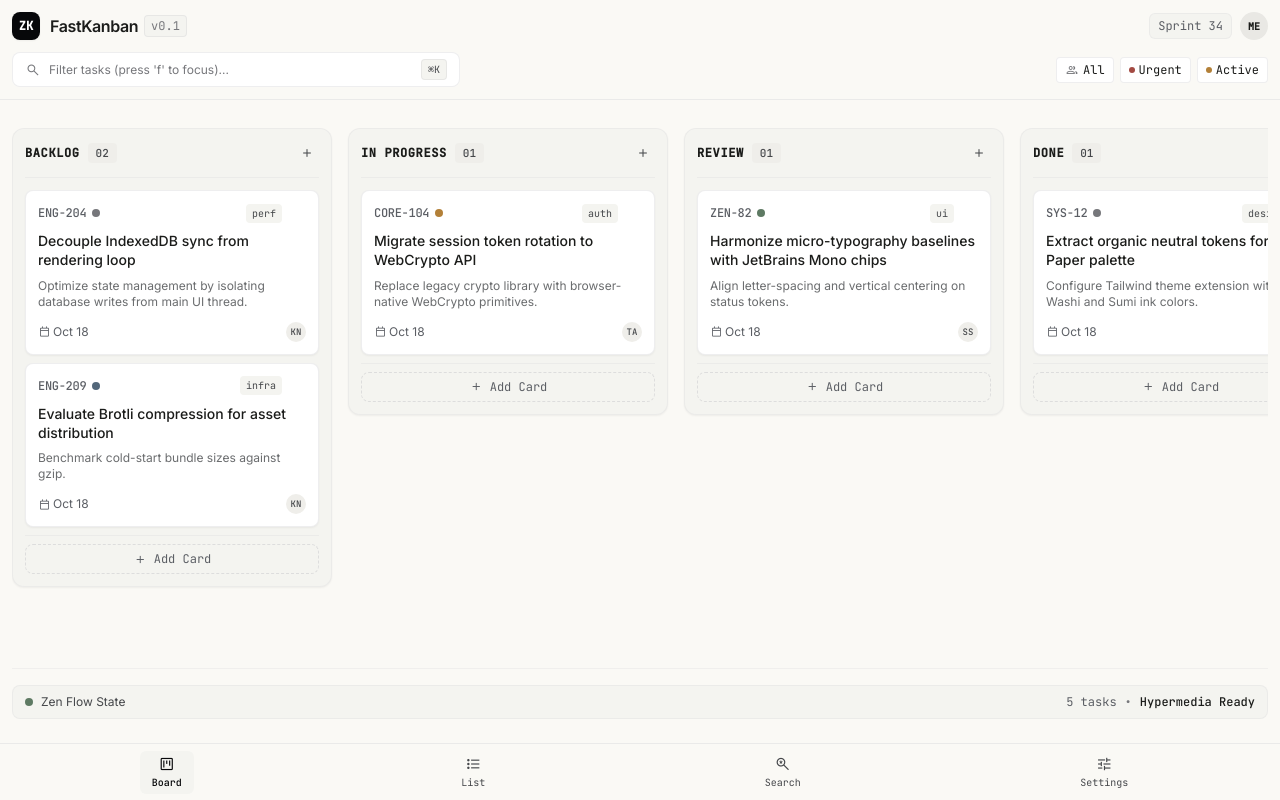
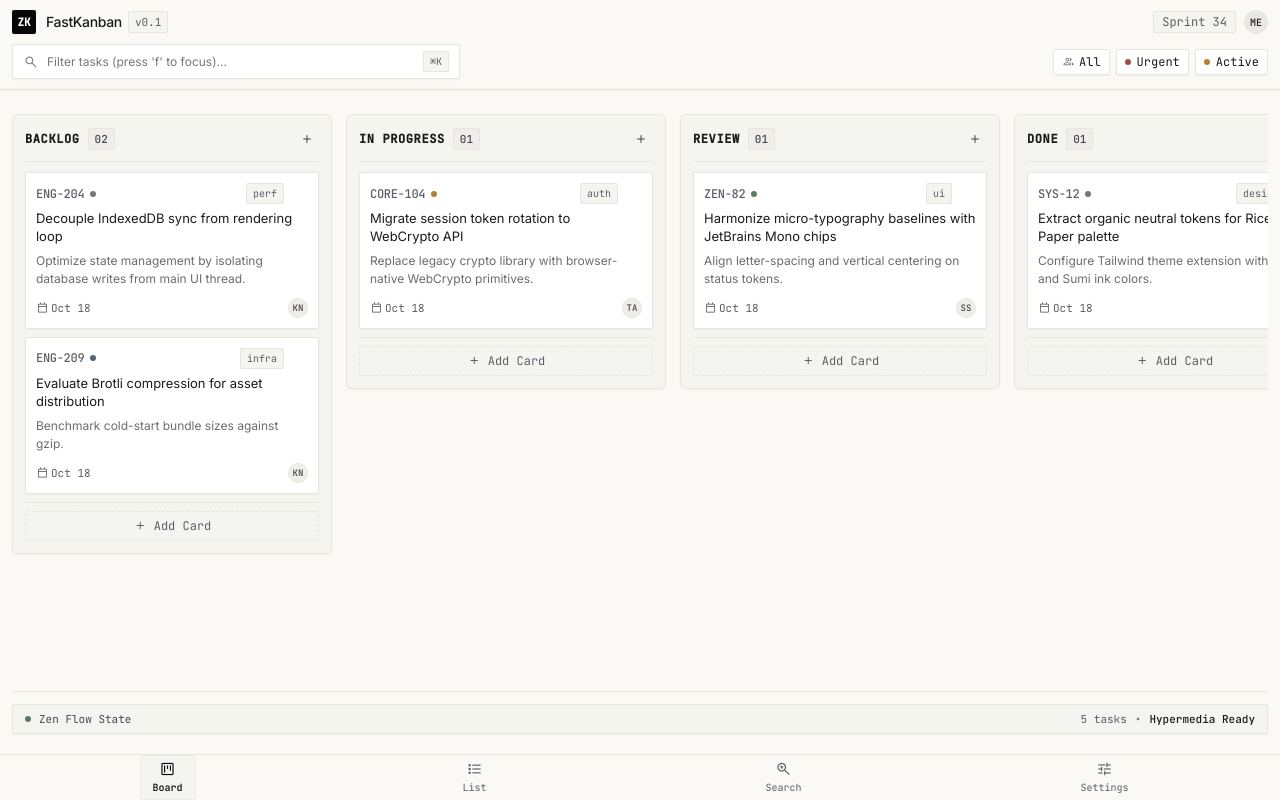
Before and after one commit to denis911/antigravity-opendesign-stitch-mini-kanban-board, a FastAPI app: page / in a window 1280 px wide. Run offline with FastAPI, Linux system fonts and the light colour scheme; some libraries are stand-ins or nearby versions.

Commit message:
new design implemented - prob stitch is beter still

```diff
--- a/app/templates/base.html
+++ b/app/templates/base.html
@@ -37,8 +37,12 @@
             "on-secondary": "#ffffff",
             "secondary-container": "#e0e2e9",
             "on-secondary-container": "#61646a",
+            "tertiary": "#100600",
+            "tertiary-container": "#2c1d0c",
             "outline": "#76777b",
             "outline-variant": "#c6c6ca",
+            "hairline": "#e7e5dc",
+            "hairline-hover": "#d5d3c8",
             "error": "#ba1a1a",
             "error-container": "#ffdad6",
             "cinnabar": "#a34a42",
@@ -48,10 +52,11 @@
           },
           borderRadius: {
             "DEFAULT": "0.25rem",
+            "xs": "0.125rem",
             "sm": "0.125rem",
-            "md": "0.375rem",
-            "lg": "0.5rem",
-            "xl": "0.75rem",
+            "md": "0.25rem",
+            "lg": "0.375rem",
+            "xl": "0.5rem",
             "full": "9999px"
           },
           spacing: {
@@ -66,8 +71,13 @@
             "space-xl": "1.5rem"
           },
           fontFamily: {
-            "sans": ["Inter", "sans-serif"],
+            "sans": ["Inter", "-apple-system", "BlinkMacSystemFont", "Segoe UI", "sans-serif"],
             "mono": ["JetBrains Mono", "monospace"]
+          },
+          boxShadow: {
+            "zen-xs": "0 1px 2px rgba(31, 32, 34, 0.04)",
+            "zen": "0 1px 2px rgba(31, 32, 34, 0.04), 0 4px 12px rgba(31, 32, 34, 0.03)",
+            "zen-lg": "0 2px 4px rgba(31, 32, 34, 0.04), 0 12px 24px rgba(31, 32, 34, 0.05)"
           }
         }
       }
@@ -85,6 +95,8 @@
         margin: 0;
         padding: 0;
         background-color: #faf9f5;
+        color: #1b1c1a;
+        font-feature-settings: "cv02", "cv03", "cv04", "cv11";
       }
       .pb-safe { padding-bottom: env(safe-area-inset-bottom, 0px); }
       .pt-safe { padding-top: env(safe-area-inset-top, 0px); }
@@ -99,7 +111,7 @@
     .kanban-cards-container:has(.kanban-card) .empty-placeholder { display: none !important; }
   </style>
 </head>
-<body class="bg-surface text-on-surface font-sans min-h-screen flex flex-col antialiased selection:bg-surface-container-high">
+<body class="bg-[#faf9f5] text-on-surface font-sans min-h-screen flex flex-col antialiased selection:bg-surface-container-high">
   {% block content %}{% endblock %}
 
   <!-- Modal Container for dynamic HTMX dialogs -->
--- a/app/templates/components/card.html
+++ b/app/templates/components/card.html
@@ -1,6 +1,6 @@
 {# Individual Card Component matching Stitch Zen Design #}
 <div id="card-{{ card.id }}"
-     class="kanban-card group bg-surface-container-lowest p-3 rounded-lg shadow-sm border border-outline-variant/30 flex flex-col gap-2 cursor-pointer hover:border-outline/40 hover:shadow transition-all relative"
+     class="kanban-card group bg-surface-container-lowest p-2.5 rounded-sm shadow-zen-xs border border-hairline flex flex-col gap-1.5 cursor-pointer hover:border-hairline-hover hover:shadow-zen transition-all relative"
      data-card-id="{{ card.id }}"
      hx-get="/cards/{{ card.id }}/edit"
      hx-target="#modal-container"
@@ -13,30 +13,30 @@
         {{ card.code_id or "TASK-" ~ card.id[-4:] }}
       </span>
 
-      <!-- Priority Color Dot -->
+      <!-- Priority Color Dot (6px subtle geometric solid dot) -->
       {% if card.color == 'red' %}
-        <span class="w-2 h-2 rounded-full bg-cinnabar" title="Priority: Urgent"></span>
+        <span class="w-1.5 h-1.5 rounded-full bg-cinnabar" title="Priority: Urgent"></span>
       {% elif card.color == 'yellow' %}
-        <span class="w-2 h-2 rounded-full bg-amber-raw" title="Priority: In Progress"></span>
+        <span class="w-1.5 h-1.5 rounded-full bg-amber-raw" title="Priority: In Progress"></span>
       {% elif card.color == 'green' %}
-        <span class="w-2 h-2 rounded-full bg-lichen" title="Priority: Done"></span>
+        <span class="w-1.5 h-1.5 rounded-full bg-lichen" title="Priority: Done"></span>
       {% elif card.color == 'blue' %}
-        <span class="w-2 h-2 rounded-full bg-indigo-stone" title="Priority: Info"></span>
+        <span class="w-1.5 h-1.5 rounded-full bg-indigo-stone" title="Priority: Info"></span>
       {% else %}
-        <span class="w-2 h-2 rounded-full bg-outline" title="Priority: Normal"></span>
+        <span class="w-1.5 h-1.5 rounded-full bg-outline" title="Priority: Normal"></span>
       {% endif %}
     </div>
 
     <div class="flex items-center gap-1">
       {% if card.tag %}
-        <span class="font-mono text-[10px] text-on-surface-variant bg-surface-container-low px-1.5 py-0.5 rounded">
+        <span class="font-mono text-[10px] text-secondary bg-surface-container-low px-1.5 py-0.5 rounded-xs border border-hairline">
           {{ card.tag }}
         </span>
       {% endif %}
 
       <!-- Delete Button with Confirmation -->
       <button type="button"
-              class="delete-card-btn opacity-70 sm:opacity-0 sm:group-hover:opacity-100 w-5 h-5 flex items-center justify-center rounded text-outline hover:text-cinnabar hover:bg-error-container/30 transition-all"
+              class="delete-card-btn opacity-70 sm:opacity-0 sm:group-hover:opacity-100 w-5 h-5 flex items-center justify-center rounded-xs text-outline hover:text-cinnabar hover:bg-error-container/30 transition-all"
               title="Delete card"
               aria-label="Delete card {{ card.title }}"
               hx-delete="/cards/{{ card.id }}"
@@ -50,12 +50,12 @@
   </div>
 
   <!-- Card Title -->
-  <div class="text-sm font-medium text-on-surface leading-snug text-left">
+  <div class="text-[13px] font-normal text-on-surface leading-snug text-left tracking-[-0.002em]">
     {{ card.title }}
   </div>
 
   {% if card.description %}
-    <div class="text-xs text-on-surface-variant/80 line-clamp-2 text-left">
+    <div class="text-xs text-on-surface-variant/80 line-clamp-2 text-left leading-normal">
       {{ card.description }}
     </div>
   {% endif %}
@@ -63,14 +63,14 @@
   <!-- Card Footer: Metadata & Assignee -->
   <div class="flex items-center justify-between pt-1 text-xs text-secondary">
     <div class="flex items-center gap-2">
-      <span class="flex items-center gap-0.5">
+      <span class="flex items-center gap-0.5 text-[11px] font-mono">
         <span class="material-symbols-outlined text-[13px]">calendar_today</span>
         <span>Oct 18</span>
       </span>
     </div>
 
     <!-- Assignee avatar / initials badge -->
-    <div class="w-5 h-5 rounded-full bg-surface-container flex items-center justify-center font-mono text-[9px] text-on-surface-variant font-medium">
+    <div class="w-5 h-5 rounded-full bg-surface-container border border-hairline flex items-center justify-center font-mono text-[9px] text-on-surface-variant font-medium">
       {{ card.assignee or "ZN" }}
     </div>
   </div>
--- a/app/templates/components/column.html
+++ b/app/templates/components/column.html
@@ -1,21 +1,21 @@
 {# Column Component matching Stitch Zen Design #}
 <div id="{{ column.id }}"
-     class="kanban-column snap-center shrink-0 w-[85vw] sm:w-[320px] max-w-[340px] flex flex-col bg-surface-container-low rounded-xl p-3 border border-outline-variant/20 shadow-sm"
+     class="kanban-column snap-center shrink-0 w-[85vw] sm:w-[320px] max-w-[340px] flex flex-col bg-surface-container-low rounded-lg p-3 border border-hairline shadow-zen-xs"
      data-column-id="{{ column.id }}">
 
   <!-- Column Header -->
-  <div class="flex items-center justify-between pb-3 border-b border-outline-variant/20 mb-3">
+  <div class="flex items-center justify-between pb-2.5 border-b border-hairline mb-2.5">
     <div class="flex items-center gap-2">
       <span class="font-mono text-xs font-semibold text-on-surface tracking-wider uppercase">
         {{ column.title }}
       </span>
       <span id="counter-{{ column.id }}"
-            class="font-mono text-[11px] text-on-surface-variant bg-surface-container px-2 py-0.5 rounded font-medium">
+            class="font-mono text-[11px] text-on-surface-variant bg-surface-container px-1.5 py-0.5 rounded-xs font-medium border border-hairline">
         {{ "%02d" | format(column.cards|length) }}
       </span>
     </div>
 
-    <button class="w-6 h-6 flex items-center justify-center rounded hover:bg-surface-container text-on-surface-variant hover:text-on-surface transition-colors"
+    <button class="w-6 h-6 flex items-center justify-center rounded-xs hover:bg-surface-container text-on-surface-variant hover:text-on-surface transition-colors"
             title="Add card"
             aria-label="Add card to {{ column.title }}"
             hx-get="/cards/new?col_id={{ column.id }}"
@@ -34,15 +34,15 @@
     {% endfor %}
 
     {% if column.cards|length == 0 %}
-      <div id="empty-{{ column.id }}" class="empty-placeholder text-center py-8 text-xs text-outline font-mono border-2 border-dashed border-outline-variant/40 rounded-lg">
+      <div id="empty-{{ column.id }}" class="empty-placeholder text-center py-7 text-xs text-outline font-mono border border-dashed border-outline-variant/60 rounded-xs bg-surface-container-lowest/40">
         Drop cards here
       </div>
     {% endif %}
   </div>
 
   <!-- Bottom Add Card Container -->
-  <div id="add-card-container-{{ column.id }}" class="mt-2 pt-2 border-t border-outline-variant/20">
-    <button class="w-full py-1.5 px-2.5 rounded-lg border border-dashed border-outline-variant/50 hover:border-outline text-secondary hover:text-on-surface font-mono text-xs flex items-center justify-center gap-1.5 hover:bg-surface-container transition-all"
+  <div id="add-card-container-{{ column.id }}" class="mt-2 pt-2 border-t border-hairline">
+    <button class="w-full py-1.5 px-2.5 rounded-xs border border-dashed border-hairline hover:border-hairline-hover text-secondary hover:text-on-surface font-mono text-xs flex items-center justify-center gap-1.5 hover:bg-surface-container/60 transition-all"
             hx-get="/cards/new?col_id={{ column.id }}"
             hx-target="#add-card-container-{{ column.id }}"
             hx-swap="innerHTML">
--- a/app/templates/index.html
+++ b/app/templates/index.html
@@ -4,54 +4,54 @@
 
 {% block content %}
 <!-- Top Application Header -->
-<header class="sticky top-0 w-full z-40 bg-surface/90 backdrop-blur-xl border-b border-outline-variant/30 pt-safe">
-  <div class="max-w-7xl mx-auto px-gutter py-3 flex flex-col gap-3">
+<header class="sticky top-0 w-full z-40 bg-surface/90 backdrop-blur-xl border-b border-hairline pt-safe shadow-zen-xs">
+  <div class="max-w-7xl mx-auto px-gutter py-2.5 flex flex-col gap-2.5">
     <!-- Row 1: Workspace Title & Tools -->
     <div class="flex items-center justify-between gap-4">
       <div class="flex items-center gap-2.5 min-w-0">
-        <div class="w-7 h-7 rounded-lg bg-primary text-on-primary flex items-center justify-center font-mono font-bold text-xs shadow-sm">
+        <div class="w-6 h-6 rounded-sm bg-primary text-on-primary flex items-center justify-center font-mono font-semibold text-[11px] shadow-zen-xs">
           ZK
         </div>
         <div class="flex items-center gap-1.5 min-w-0">
-          <span class="font-semibold text-base tracking-tight text-on-surface truncate">FastKanban</span>
-          <span class="text-xs text-outline font-mono px-1.5 py-0.5 bg-surface-container-low rounded border border-outline-variant/30">v0.1</span>
+          <span class="font-medium text-sm tracking-tight text-on-surface truncate">FastKanban</span>
+          <span class="text-[11px] text-secondary font-mono px-1.5 py-0.5 bg-surface-container-low rounded-xs border border-hairline">v0.1</span>
         </div>
       </div>
 
       <div class="flex items-center gap-2 shrink-0">
-        <div class="hidden sm:flex items-center gap-1 bg-surface-container-low px-2 py-1 rounded-md border border-outline-variant/20">
+        <div class="hidden sm:flex items-center gap-1 bg-surface-container-low px-2 py-0.5 rounded-xs border border-hairline">
           <span class="font-mono text-xs text-secondary">Sprint 34</span>
         </div>
-        <div class="w-7 h-7 rounded-full bg-surface-container-high flex items-center justify-center font-mono text-[10px] text-on-surface font-semibold">
+        <div class="w-6 h-6 rounded-full bg-surface-container-high border border-hairline flex items-center justify-center font-mono text-[10px] text-on-surface font-medium">
           ME
         </div>
       </div>
     </div>
 
     <!-- Row 2: Search, Filters & Stats -->
-    <div class="flex flex-col sm:flex-row items-stretch sm:items-center justify-between gap-2.5">
+    <div class="flex flex-col sm:flex-row items-stretch sm:items-center justify-between gap-2">
       <!-- Search Input -->
       <div class="relative flex-1 max-w-md">
-        <div class="flex items-center gap-2 bg-surface-container-lowest px-3 py-1.5 rounded-lg border border-outline-variant/30 shadow-xs">
+        <div class="flex items-center gap-2 bg-surface-container-lowest px-2.5 py-1.5 rounded-xs border border-hairline hover:border-hairline-hover focus-within:border-primary shadow-zen-xs transition-colors">
           <span class="material-symbols-outlined text-outline text-[16px]">search</span>
           <input class="bg-transparent text-on-surface text-xs placeholder-outline focus:outline-none w-full"
                  placeholder="Filter tasks (press 'f' to focus)..."
                  type="text"/>
-          <kbd class="hidden sm:inline-block font-mono text-[10px] text-on-surface-variant bg-surface-container-low px-1.5 py-0.5 rounded border border-outline-variant/30">⌘K</kbd>
+          <kbd class="hidden sm:inline-block font-mono text-[10px] text-secondary bg-surface-container-low px-1.5 py-0.5 rounded-xs border border-hairline">⌘K</kbd>
         </div>
       </div>
 
       <!-- Quick Filter Tags -->
       <div class="flex items-center gap-1.5 overflow-x-auto no-scrollbar py-0.5">
-        <button class="flex items-center gap-1 bg-surface-container-lowest px-2 py-1 rounded text-on-surface font-mono text-xs border border-outline-variant/30 shadow-xs shrink-0">
-          <span class="material-symbols-outlined text-[14px] text-outline">group</span>
+        <button class="flex items-center gap-1 bg-surface-container-lowest px-2 py-1 rounded-xs text-on-surface font-mono text-xs border border-hairline hover:border-hairline-hover shadow-zen-xs shrink-0 transition-colors">
+          <span class="material-symbols-outlined text-[13px] text-outline">group</span>
           <span>All</span>
         </button>
-        <button class="flex items-center gap-1 bg-surface-container-lowest px-2 py-1 rounded text-on-surface font-mono text-xs border border-outline-variant/30 shadow-xs shrink-0">
+        <button class="flex items-center gap-1.5 bg-surface-container-lowest px-2 py-1 rounded-xs text-on-surface font-mono text-xs border border-hairline hover:border-hairline-hover shadow-zen-xs shrink-0 transition-colors">
           <span class="w-1.5 h-1.5 rounded-full bg-cinnabar"></span>
           <span>Urgent</span>
         </button>
-        <button class="flex items-center gap-1 bg-surface-container-lowest px-2 py-1 rounded text-on-surface font-mono text-xs border border-outline-variant/30 shadow-xs shrink-0">
+        <button class="flex items-center gap-1.5 bg-surface-container-lowest px-2 py-1 rounded-xs text-on-surface font-mono text-xs border border-hairline hover:border-hairline-hover shadow-zen-xs shrink-0 transition-colors">
           <span class="w-1.5 h-1.5 rounded-full bg-amber-raw"></span>
           <span>Active</span>
         </button>
@@ -59,9 +59,9 @@
     </div>
 
     <!-- Mobile Column Viewport Switcher Tabs (visible on small screens) -->
-    <div class="flex sm:hidden items-center justify-between p-1 bg-surface-container-low rounded-lg gap-1 border border-outline-variant/20">
+    <div class="flex sm:hidden items-center justify-between p-0.5 bg-surface-container-low rounded-xs gap-0.5 border border-hairline">
       {% for column in columns %}
-        <button class="flex-1 py-1 px-1 rounded text-center font-mono text-xs text-on-surface-variant hover:text-on-surface hover:bg-surface-container-lowest transition-all flex items-center justify-center gap-1"
+        <button class="flex-1 py-1 px-1 rounded-xs text-center font-mono text-xs text-on-surface-variant hover:text-on-surface hover:bg-surface-container-lowest transition-all flex items-center justify-center gap-1"
                 onclick="scrollToColumn('{{ column.id }}')">
           <span>{{ column.title }}</span>
           <span class="text-[10px] text-secondary">{{ column.cards|length }}</span>
@@ -72,23 +72,23 @@
 </header>
 
 <!-- Main Kanban Board Canvas -->
-<main class="flex-1 flex flex-col w-full max-w-7xl mx-auto px-gutter py-6">
+<main class="flex-1 flex flex-col w-full max-w-7xl mx-auto px-gutter py-5">
   <!-- Horizontal Scrolling Columns Track -->
   <div id="board-track"
-       class="flex gap-4 overflow-x-auto snap-x snap-mandatory pb-8 pt-1 no-scrollbar items-start">
+       class="flex gap-3.5 overflow-x-auto snap-x snap-mandatory pb-6 pt-1 no-scrollbar items-start">
     {% for column in columns %}
       {% include "components/column.html" %}
     {% endfor %}
   </div>
 
   <!-- Bottom Workspace Status Bar -->
-  <div class="mt-auto pt-4 border-t border-outline-variant/20">
-    <div class="flex items-center justify-between px-3 py-2 bg-surface-container-low rounded-lg border border-outline-variant/20 text-xs">
+  <div class="mt-auto pt-3 border-t border-hairline">
+    <div class="flex items-center justify-between px-3 py-1.5 bg-surface-container-low rounded-xs border border-hairline text-xs shadow-zen-xs">
       <div class="flex items-center gap-2">
-        <span class="w-2 h-2 rounded-full bg-lichen"></span>
-        <span class="text-on-surface-variant">Zen Flow State</span>
+        <span class="w-1.5 h-1.5 rounded-full bg-lichen"></span>
+        <span class="text-on-surface-variant font-mono text-[11px]">Zen Flow State</span>
       </div>
-      <div class="flex items-center gap-2 font-mono text-secondary">
+      <div class="flex items-center gap-2 font-mono text-secondary text-[11px]">
         <span>{{ columns | map(attribute='cards') | map('length') | sum }} tasks</span>
         <span class="text-outline">•</span>
         <span class="text-on-surface font-medium">Hypermedia Ready</span>
@@ -98,21 +98,21 @@
 </main>
 
 <!-- Bottom Mobile Navigation Bar -->
-<nav class="sticky bottom-0 w-full z-40 pb-safe bg-surface/90 backdrop-blur-xl border-t border-outline-variant/30">
-  <div class="max-w-7xl mx-auto flex items-center justify-around h-14 px-gutter">
-    <a href="#" class="flex flex-col items-center justify-center py-1 px-3 rounded-md text-primary font-medium bg-surface-container-low">
+<nav class="sticky bottom-0 w-full z-40 pb-safe bg-surface/90 backdrop-blur-xl border-t border-hairline">
+  <div class="max-w-7xl mx-auto flex items-center justify-around h-13 px-gutter">
+    <a href="#" class="flex flex-col items-center justify-center py-1 px-3 rounded-xs text-primary font-medium bg-surface-container-low border border-hairline/60">
       <span class="material-symbols-outlined text-[18px]">view_kanban</span>
       <span class="font-mono text-[10px] mt-0.5">Board</span>
     </a>
-    <a href="#" class="flex flex-col items-center justify-center py-1 px-3 rounded-md text-on-surface-variant hover:text-on-surface transition-colors">
+    <a href="#" class="flex flex-col items-center justify-center py-1 px-3 rounded-xs text-secondary hover:text-on-surface transition-colors">
       <span class="material-symbols-outlined text-[18px]">format_list_bulleted</span>
       <span class="font-mono text-[10px] mt-0.5">List</span>
     </a>
-    <a href="#" class="flex flex-col items-center justify-center py-1 px-3 rounded-md text-on-surface-variant hover:text-on-surface transition-colors">
+    <a href="#" class="flex flex-col items-center justify-center py-1 px-3 rounded-xs text-secondary hover:text-on-surface transition-colors">
       <span class="material-symbols-outlined text-[18px]">saved_search</span>
       <span class="font-mono text-[10px] mt-0.5">Search</span>
     </a>
-    <a href="#" class="flex flex-col items-center justify-center py-1 px-3 rounded-md text-on-surface-variant hover:text-on-surface transition-colors">
+    <a href="#" class="flex flex-col items-center justify-center py-1 px-3 rounded-xs text-secondary hover:text-on-surface transition-colors">
       <span class="material-symbols-outlined text-[18px]">tune</span>
       <span class="font-mono text-[10px] mt-0.5">Settings</span>
     </a>
```
Also changed, not shown: app/templates/components/card_form.html (+4 -4 lines), app/templates/components/modal_edit.html (+18 -18 lines).
